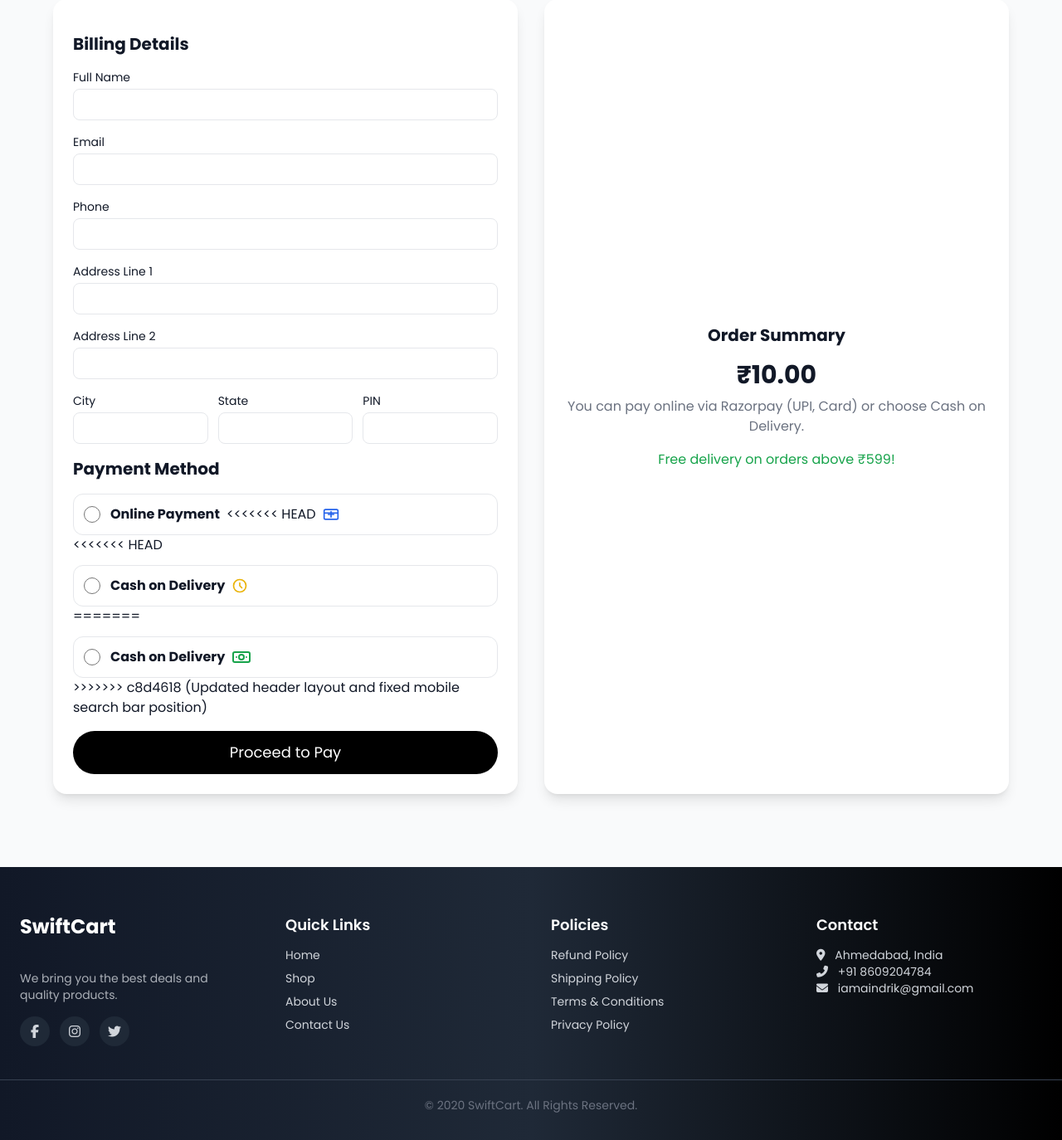
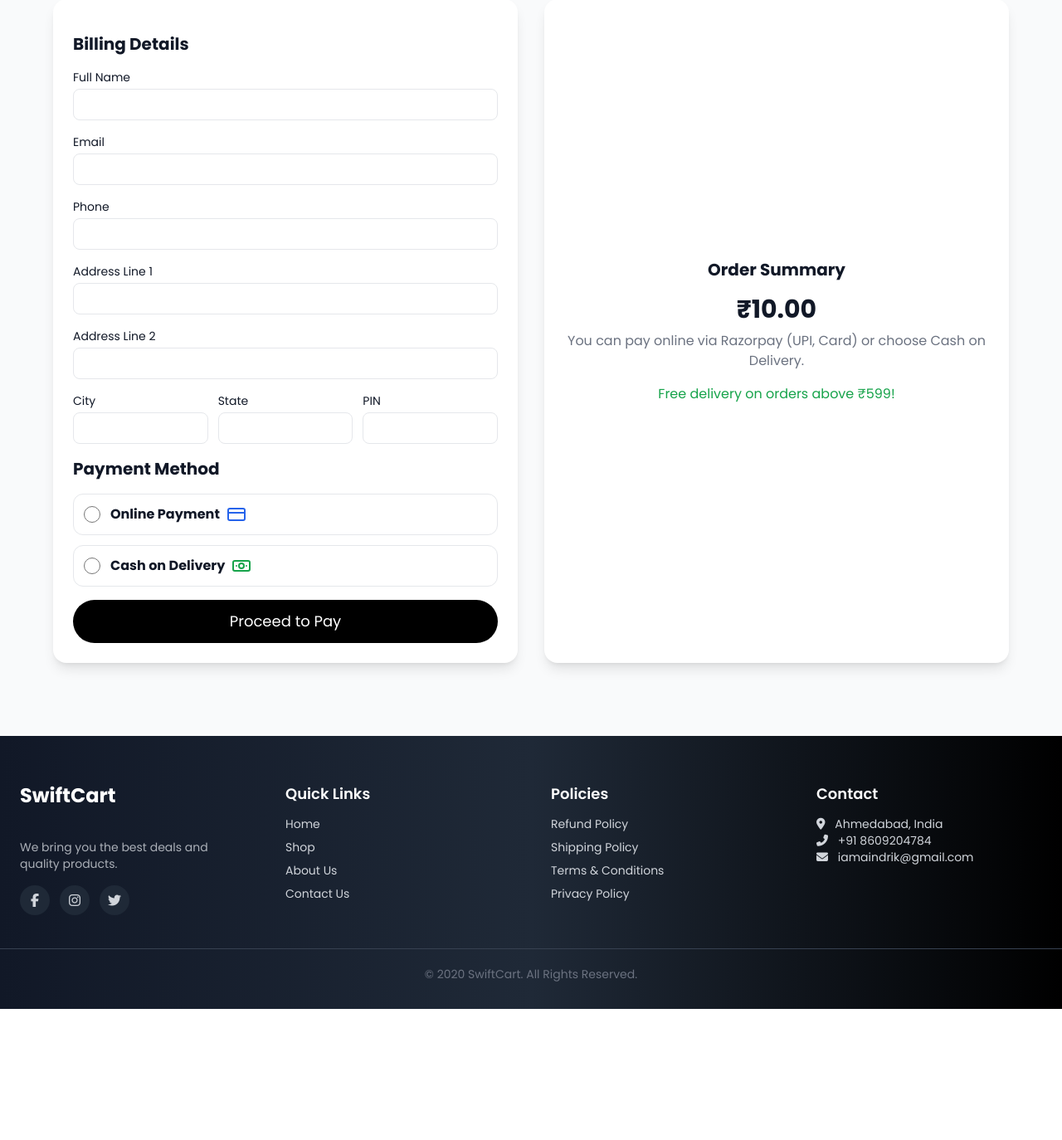
Before and after one commit to iamaindrik/swiftcart, a Flask app: template mercado/templates/shop/checkout.html in a window 1280 px wide. Shown: the part 241-1615 px from the top of the page at 83% size. After the commit the page ends 1457 px from the top, so only its background shows below. Run offline with Flask 3, Linux system fonts and the light colour scheme; the template is opened without the code that fills it: values that come from a table or form of the project are taken from there, most other values are stand-ins (such as "Sample title", 1, 10 or a date in 2020); some libraries are stand-ins or nearby versions.

Commit message:
Update checkout.html

```diff
--- a/mercado/templates/shop/checkout.html
+++ b/mercado/templates/shop/checkout.html
@@ -51,31 +51,15 @@
           <input type="radio" name="payment_method" value="online" class="form-radio h-5 w-5 text-indigo-600">
           <span class="ml-3 flex items-center gap-2 text-sm sm:text-base">
             <strong>Online Payment</strong>
-<<<<<<< HEAD
-            <svg xmlns="http://www.w3.org/2000/svg" class="h-5 w-5 text-blue-600" fill="none" viewBox="0 0 24 24" stroke="currentColor">
-              <path stroke-linecap="round" stroke-linejoin="round" stroke-width="2" d="M12 8v8m-4-4h8" />
-=======
             <!-- Credit Card Icon -->
             <svg xmlns="http://www.w3.org/2000/svg" class="h-6 w-6 text-blue-600" fill="none" viewBox="0 0 24 24" stroke="currentColor">
               <rect x="2" y="5" width="20" height="14" rx="2" ry="2" stroke-width="2" />
               <line x1="2" y1="10" x2="22" y2="10" stroke-width="2" />
->>>>>>> c8d4618 (Updated header layout and fixed mobile search bar position)
             </svg>
           </span>
         </label>
 
         <!-- COD Payment -->
-<<<<<<< HEAD
-        <label class="flex items-center p-3 border rounded-xl cursor-pointer hover:shadow-md transition">
-          <input type="radio" name="payment_method" value="cod" class="form-radio h-5 w-5 text-green-600">
-          <span class="ml-3 flex items-center gap-2 text-sm sm:text-base">
-            <strong>Cash on Delivery</strong>
-            <svg xmlns="http://www.w3.org/2000/svg" class="h-5 w-5 text-yellow-500" fill="none" viewBox="0 0 24 24" stroke="currentColor">
-              <path stroke-linecap="round" stroke-linejoin="round" stroke-width="2" d="M12 8v4l3 3m6-3a9 9 0 11-18 0 9 9 0 0118 0z" />
-            </svg>
-          </span>
-        </label>
-=======
       <label class="flex items-center p-3 border rounded-xl cursor-pointer hover:shadow-md transition">
         <input type="radio" name="payment_method" value="cod" class="form-radio h-5 w-5 text-green-600">
         <span class="ml-3 flex items-center gap-2 text-sm sm:text-base">
@@ -88,7 +72,6 @@
           </svg>
         </span>
       </label>
->>>>>>> c8d4618 (Updated header layout and fixed mobile search bar position)
       </div>
 
       <button id="checkout-btn" type="submit" class="w-full mt-6 bg-black text-white rounded-full py-3 text-lg font-medium hover:bg-gray-800 transition">
```
